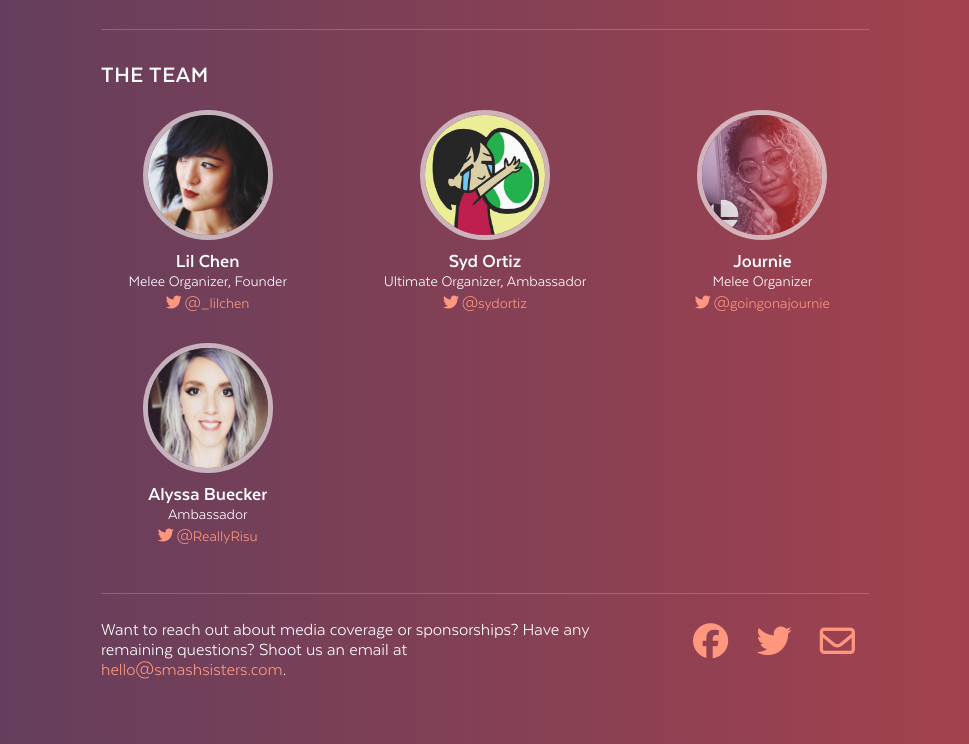
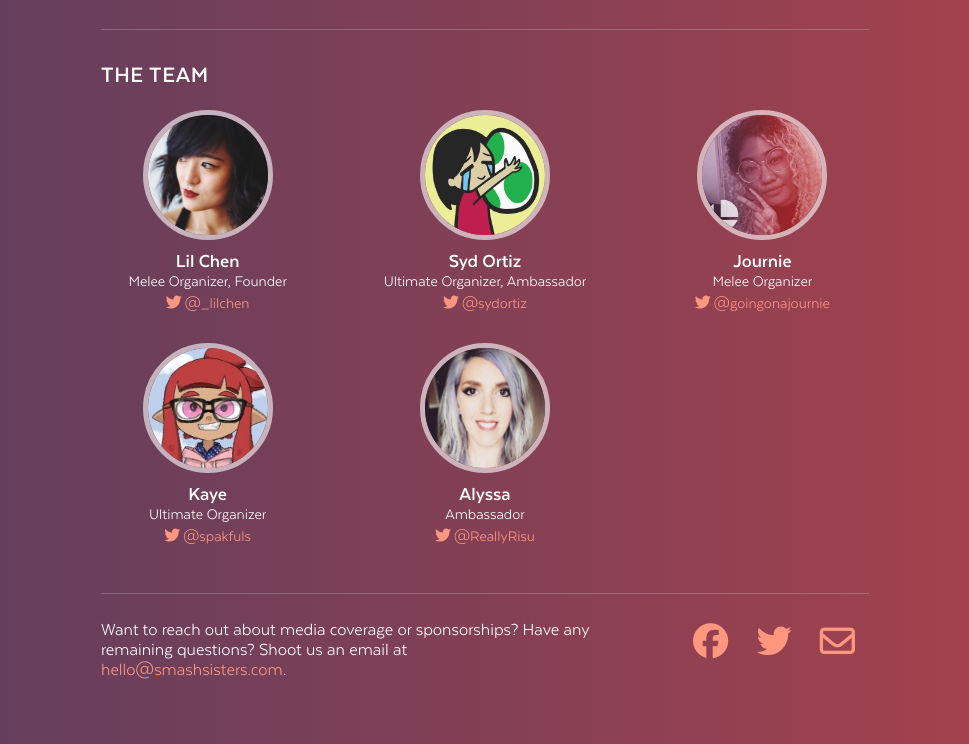
Before and after one commit to lilchen/smash-sisters, a plain HTML site: page g6/index.html in a window 1280 px wide. Shown: the part 2144-2888 px from the top of the page, without its empty margins (155-1124 px from the left). Drawn offline with Linux system fonts and the light colour scheme; files that its build step writes are made by us from their sources; files whose address does not match are found by name.

Commit message:
Added Kaye to team area.

```diff
--- a/g6/index.html
+++ b/g6/index.html
@@ -270,8 +270,15 @@
       </div>
 
       <div class="bio flex flex-column sm-col sm-col-12 md-col-6 lg-col-4 my2 px3 center">
+          <img class="avatar stroke mx-auto" src="/g6/img/kaye-headshot.jpg">
+          <h3 class="h3 strong">Kaye</h3>
+          <h4 class="h4">Ultimate Organizer</h4>
+          <p><a class="h4" href="https://twitter.com/spakfuls" target="_blank"><span class="fa fa-twitter"></span>@spakfuls</a></p>
+      </div>
+
+      <div class="bio flex flex-column sm-col sm-col-12 md-col-6 lg-col-4 my2 px3 center">
           <img class="avatar stroke mx-auto" src="/g6/img/risu-headshot.jpg">
-          <h3 class="h3 strong">Alyssa Buecker</h3>
+          <h3 class="h3 strong">Alyssa</h3>
           <h4 class="h4">Ambassador</h4>
           <p><a class="h4" href="https://twitter.com/ReallyRisu" target="_blank"><span class="fa fa-twitter"></span>@ReallyRisu</a></p>
       </div>
```
Also changed, not shown: g6/img/kaye-headshot.jpg (added).
